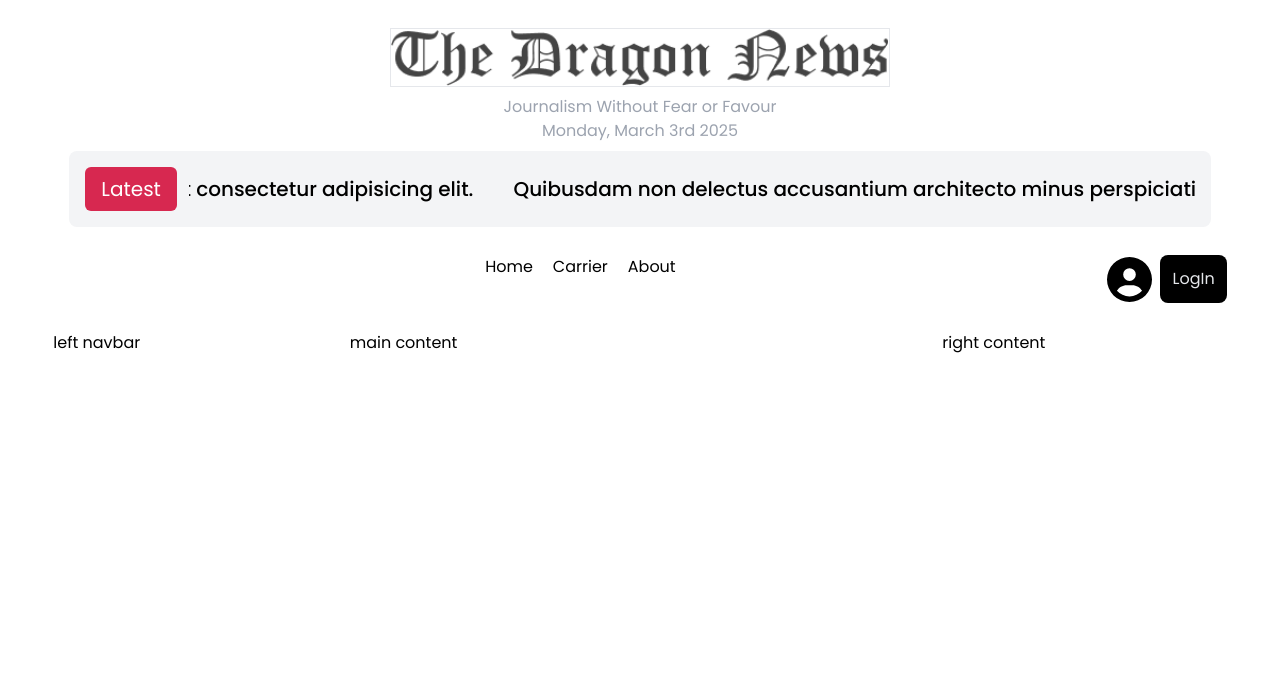
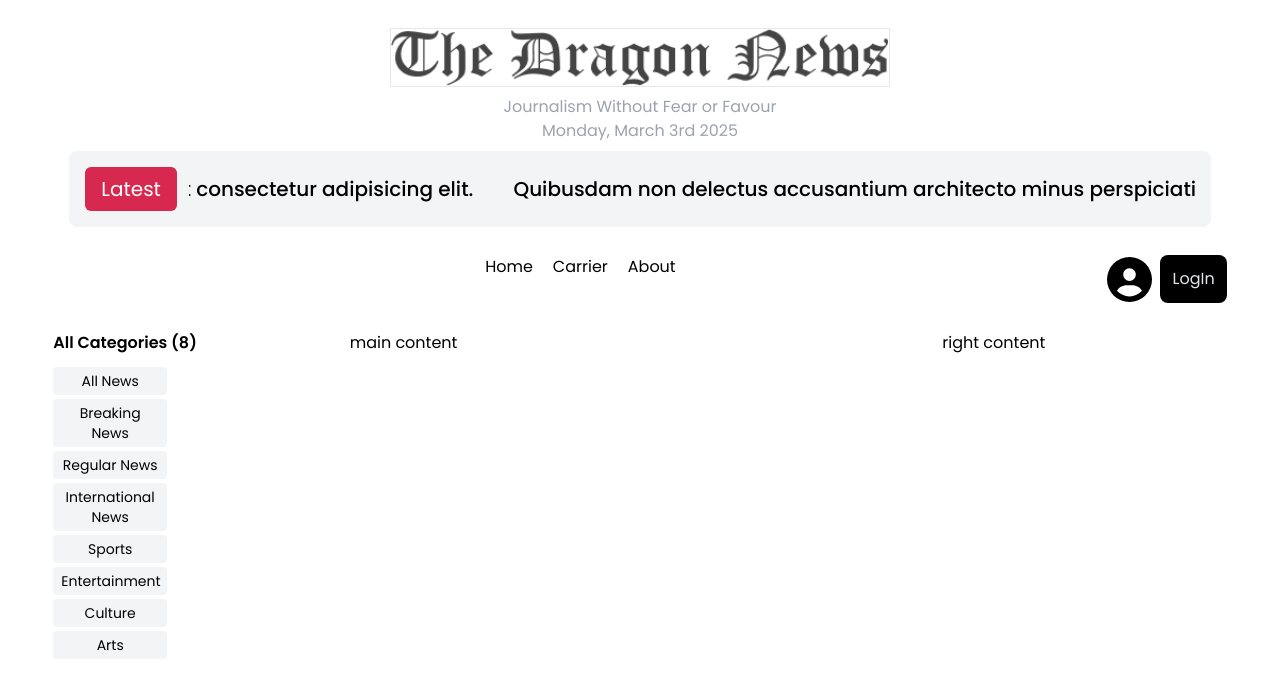
Before and after one commit to Torabarnob203311003/Gen-Z-Voice, a React (Vite) app: page / in a window 1280 px wide. Shown: the top 690 px of the page. Built offline with nearby package versions, Linux system fonts and the light colour scheme.

Commit message:
Catagories are displayed

```diff
--- a/package.json
+++ b/package.json
@@ -10,6 +10,7 @@
     "preview": "vite preview"
   },
   "dependencies": {
+    "axios": "^1.8.1",
     "moment": "^2.30.1",
     "react": "^19.0.0",
     "react-dom": "^19.0.0",
--- /dev/null
+++ b/src/assets/Data/Catagories.js
@@ -0,0 +1,36 @@
+
+
+  export  const Catagories= [
+    {
+        "id": "0",
+        "name": "All News"
+    },
+    {
+        "id": "1",
+        "name": "Breaking News"
+    },
+    {
+        "id": "2",
+        "name": "Regular News"
+    },
+    {
+        "id": "3",
+        "name": "International News"
+    },
+    {
+        "id": "4",
+        "name": "Sports"
+    },
+    {
+        "id": "5",
+        "name": "Entertainment"
+    },
+    {
+        "id": "6",
+        "name": "Culture"
+    },
+    {
+        "id": "7",
+        "name": "Arts"
+    }
+]
--- /dev/null
+++ b/src/components/LayoutComponents/LeftBar.jsx
@@ -0,0 +1,28 @@
+import React, { useEffect, useState } from 'react';
+import { Catagories as categoriesData } from '../../assets/Data/Catagories'; // Renaming imported data
+
+function LeftBar() {
+  const [categories, setCategories] = useState([]);
+
+  useEffect(() => {
+    setCategories(categoriesData);
+  }, []);
+
+  return (
+    <div>
+      <h2 className='font-semibold'> All Categories ({categories.length})</h2>
+      <div className='flex flex-col gap-1 mt-3'>
+        {categories.map(({ id, name }) => ( // Destructuring inside map
+          <button
+            key={id}
+            className='w-2/5 px-2 py-1 text-black text-sm bg-gray-100 rounded hover:bg-blue-700 transition text-center'
+          >
+            {name}
+          </button>
+        ))}
+      </div>
+    </div>
+  );
+}
+
+export default LeftBar;
--- a/src/components/Layouts/HomeLayout.jsx
+++ b/src/components/Layouts/HomeLayout.jsx
@@ -1,6 +1,7 @@
 import React from 'react'
 import Header from '../Header'
 import LatestNews from '../LatestNews/LatestNews'
+import LeftBar from '../LayoutComponents/leftBar'
 import Navbar from '../Navbar/Navbar'
 
 function HomeLayout() {
@@ -20,7 +21,10 @@ function HomeLayout() {
         <Navbar />
       </nav>
       <main className='w-11/12 mx-auto grid md:grid-cols-12  gap-3'>
-          <aside className=' left col-span-3'> left navbar</aside>
+          <aside className=' left col-span-3'>
+
+                  <LeftBar/>
+                </aside>
           <section className=' main col-span-6'> main content</section>
           <aside  className=' right  col-span-3'> right content</aside>
 
```
Also changed, not shown: 1 other file (tests, documents, lock files or other folders).
